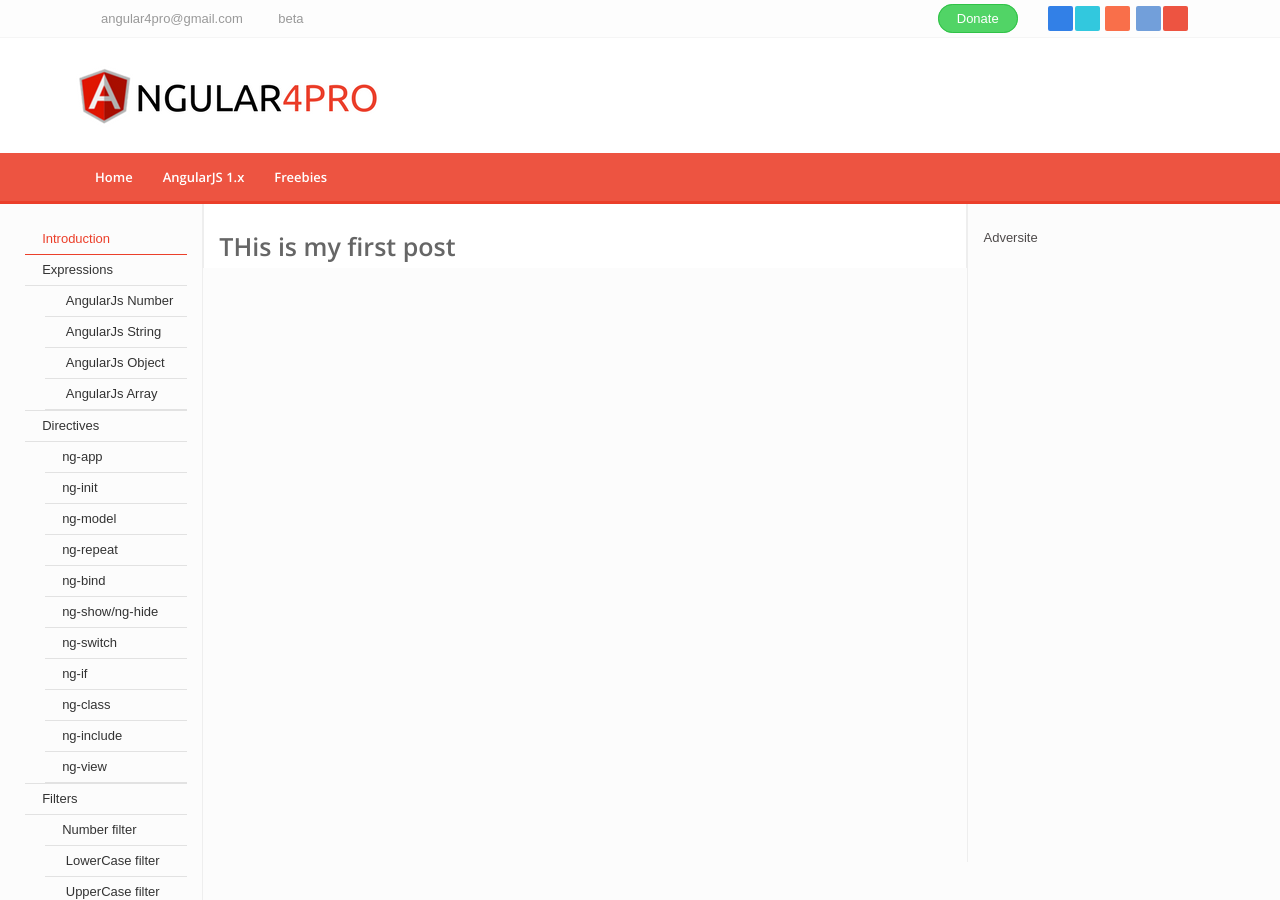
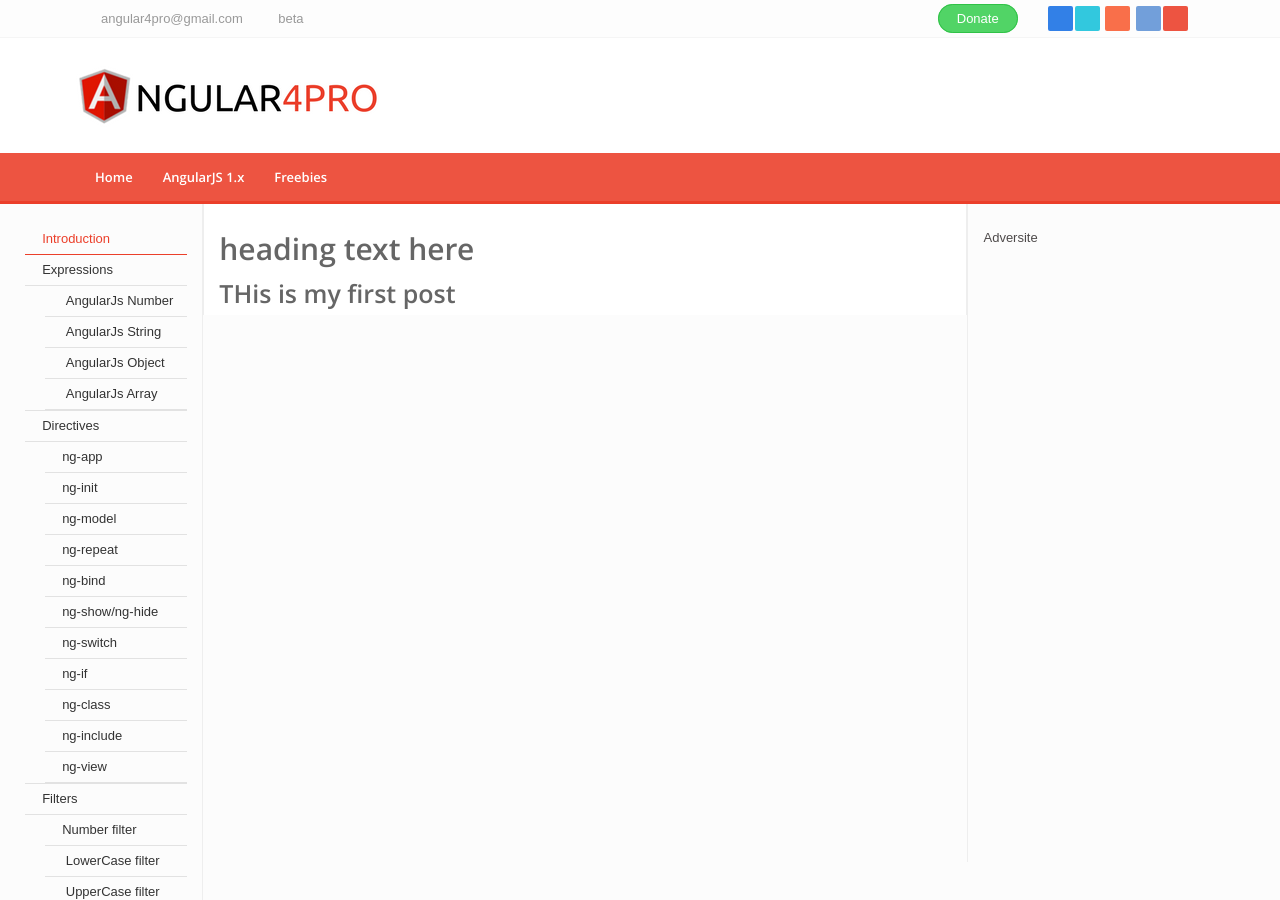
Before and after one commit to angular4pro/angular4pro.github.io, a Jekyll site: the page built from _posts/2014-09-20-test.md, in a window 1280 px wide and 900 px high. Built offline with Jekyll 4.4.1, drawn with Linux system fonts in a browser that asks for light colours; some web fonts are replaced.

Commit message:
Update 2014-09-20-test.md

```diff
--- a/_posts/2014-09-20-test.md
+++ b/_posts/2014-09-20-test.md
@@ -1,5 +1,6 @@
 ---
 title: HELLO world?
+heading: heading text here
 desc: this is test.
 layout: default
 keywords: myfirst test keyword
```
